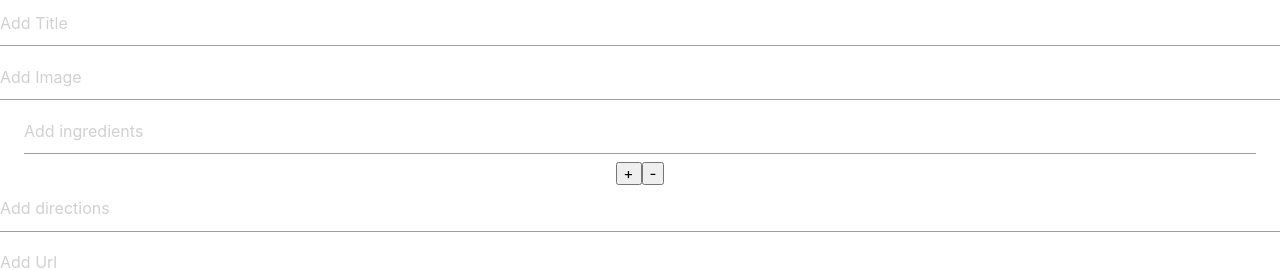
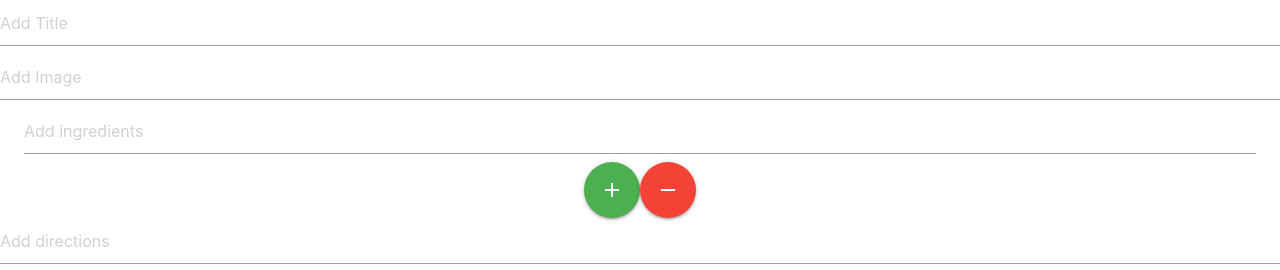
Before and after one commit to Avisa-GA/persian-food-recipe-frontend, a React (Create React App) app: page / in a window 1280 px wide. Shown: the top 270 px of the page. Built offline with nearby package versions, Linux system fonts and the light colour scheme; no server answers.

Commit message:
style form

```diff
--- a/src/components/Form.js
+++ b/src/components/Form.js
@@ -103,15 +103,17 @@ export default function Form(props) {
 						<button
 							name="ingredients"
 							type="text"
-							onClick={(e) => handleAddInput(e)}>
-							+
+							onClick={(e) => handleAddInput(e)}
+							className="btn-floating btn-large waves-effect waves-light green" >
+							<i class="material-icons">add</i>
 						</button>
 						<button
 							name="ingredients"
 							type="text"
 							index={index}
-							onClick={(e) => handleRemoveInput(e, index)}>
-							-
+							onClick={(e) => handleRemoveInput(e, index)}
+							className="btn-floating btn-large waves-effect waves-light red" >
+							<i class="material-icons">remove</i>
 						</button>
 					</Container>
 				))}
```
